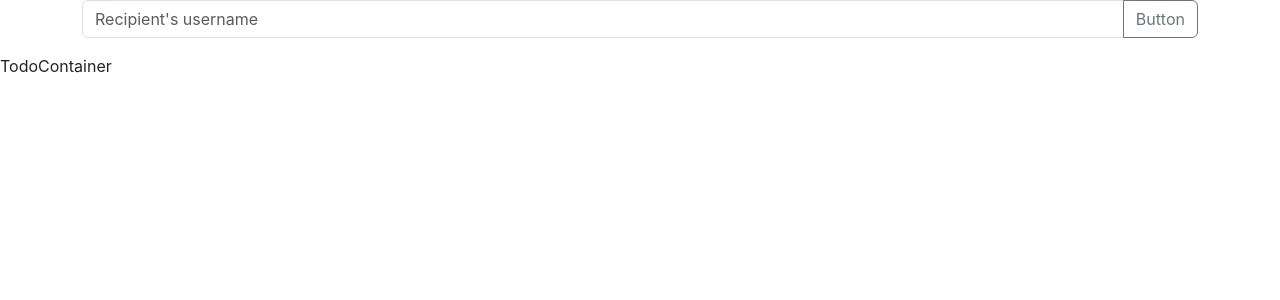
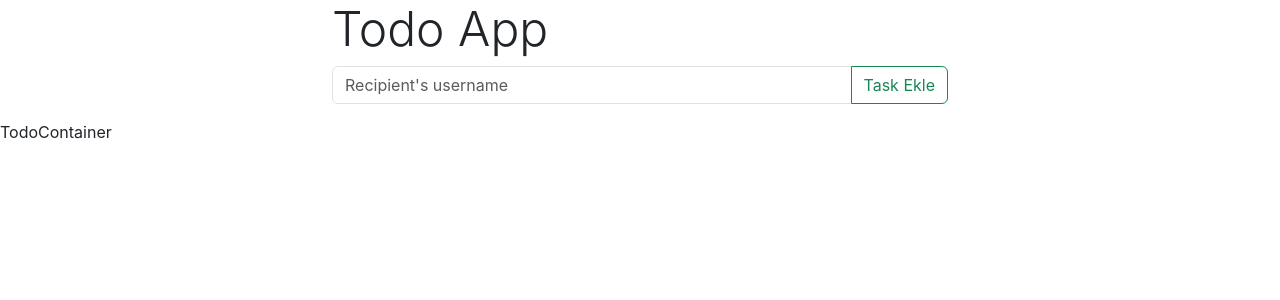
Before and after one commit to muslumhanerol/ToDo_App_With_ContextAPI, a React (Create React App) app in the folder todo_app_contextapi/: page / in a window 1280 px wide. Shown: the top 300 px of the page. Built offline with nearby package versions, Linux system fonts and the light colour scheme.

Commit message:
Update TodoAddForm.js

```diff
--- a/todo_app_contextapi/src/Components/TodoAddForm.js
+++ b/todo_app_contextapi/src/Components/TodoAddForm.js
@@ -3,10 +3,11 @@ import React from 'react'
 const TodoAddForm = () => {
     return (
 
-        <div className='container'>
-            <div class="input-group mb-3">
-                <input type="text" class="form-control" placeholder="Recipient's username" aria-label="Recipient's username" aria-describedby="button-addon2" />
-                <button class="btn btn-outline-secondary" type="button" id="button-addon2">Button</button>
+        <div className='container w-50'>
+            <h1 className='display-5'>Todo App</h1>
+            <div className="input-group mb-3">
+                <input type="text" className="form-control" placeholder="Recipient's username" aria-label="Recipient's username" aria-describedby="button-addon2" />
+                <button className="btn btn-outline-success" type="button" id="button-addon2">Task Ekle</button>
             </div>
         </div>
 
```
